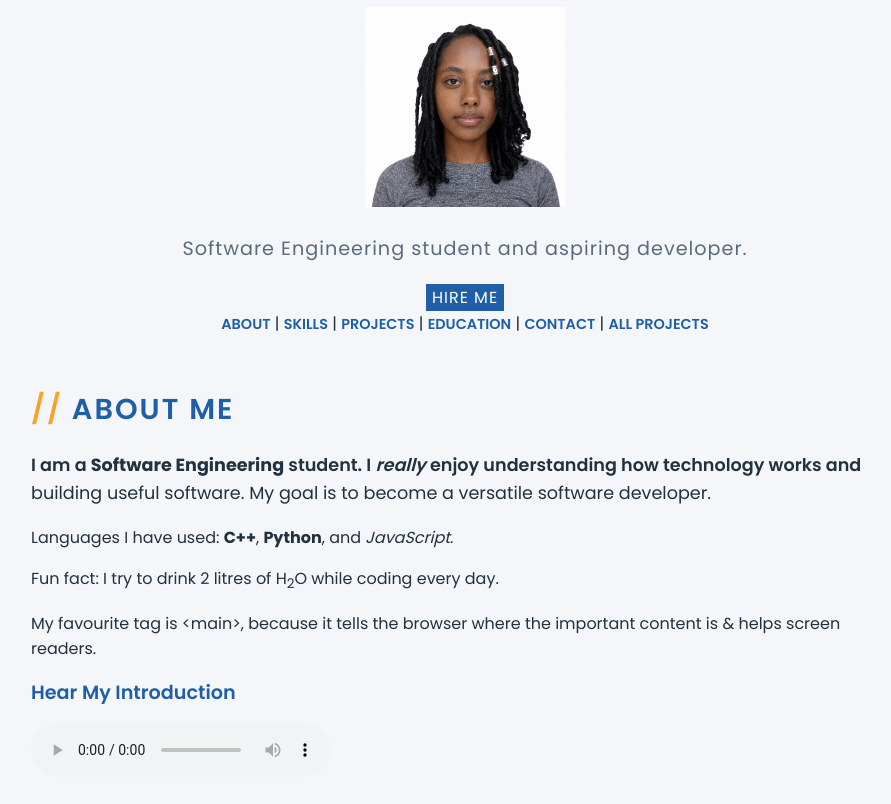
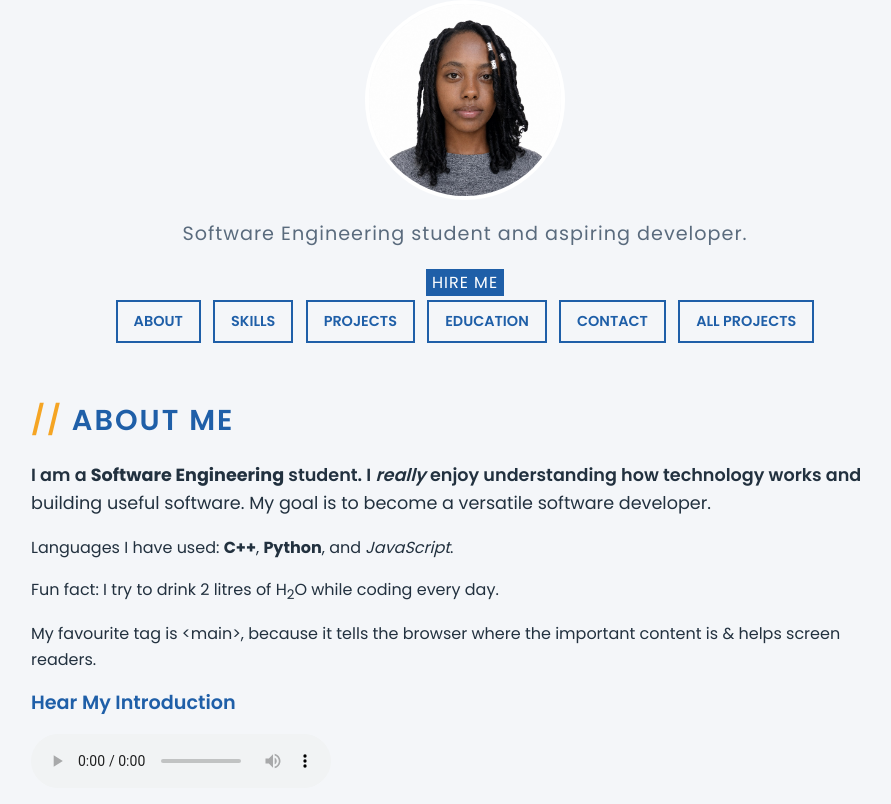
Before and after one commit to ed-om/portfolio, a plain HTML site: page index.html in a window 1280 px wide. Shown: the part 254-1058 px from the top of the page, without its empty margins (175-1066 px from the left). Drawn offline with Linux system fonts and the light colour scheme.

Commit message:
refactor: Configured display and navigation

```diff
--- a/css/style.css
+++ b/css/style.css
@@ -246,3 +246,26 @@ ol li:first-child {
 tbody tr:nth-child(even) {
     background-color: #eef2f7;
 }
+
+#logo,
+header img {
+    display: block;
+    margin: 0 auto 1rem;
+}
+
+header img {
+    border: 4px solid white;
+    border-radius: 50%;
+}
+
+nav a {
+    display: inline-block;
+    padding: 0.5rem 1rem;
+    margin: 0.25rem;
+    border: 2px solid #1f5fa8;
+}
+
+label[for^="lvl"] {
+    display: inline-block;
+    width: 7rem;
+}
--- a/index.html
+++ b/index.html
@@ -66,11 +66,11 @@
         </dialog>
 
         <nav aria-label="Main navigation">
-            <a href="#about">About</a> |
-            <a href="#skills">Skills</a> |
-            <a href="#projects">Projects</a> |
-            <a href="#education">Education</a> |
-            <a href="#contact">Contact</a> |
+            <a href="#about">About</a>
+            <a href="#skills">Skills</a>
+            <a href="#projects">Projects</a>
+            <a href="#education">Education</a>
+            <a href="#contact">Contact</a>
             <a href="projects.html">All Projects</a>
         </nav>
     </header>
@@ -642,8 +642,8 @@ int main() {
                     <label for="copy">Send me a copy of this message</label>
                 </fieldset>
 
-                <button type="submit">Send Message</button>
-                <button type="reset">Clear</button>
+                <button type="submit" class="btn">Send Message</button>
+                <button type="reset" class="btn btn-secondary">Clear</button>
 
             </form>
         </section>
```
